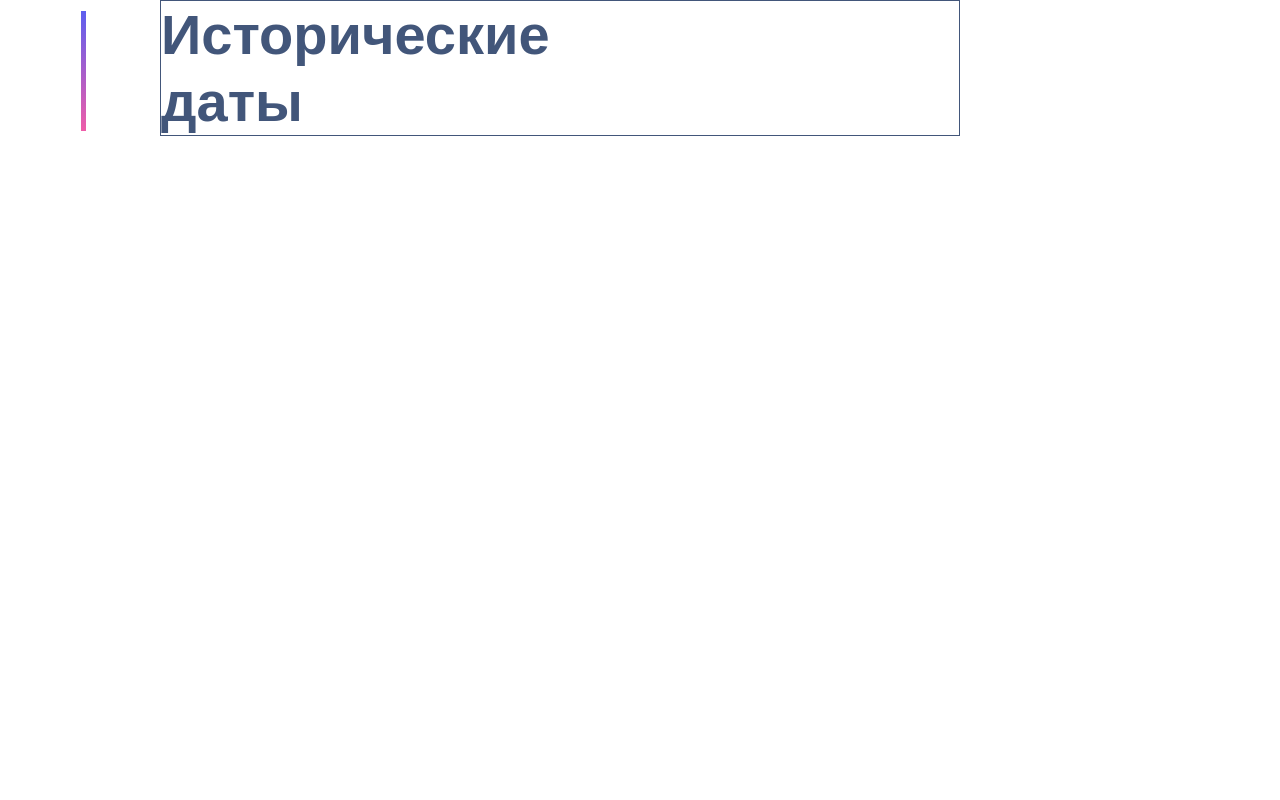
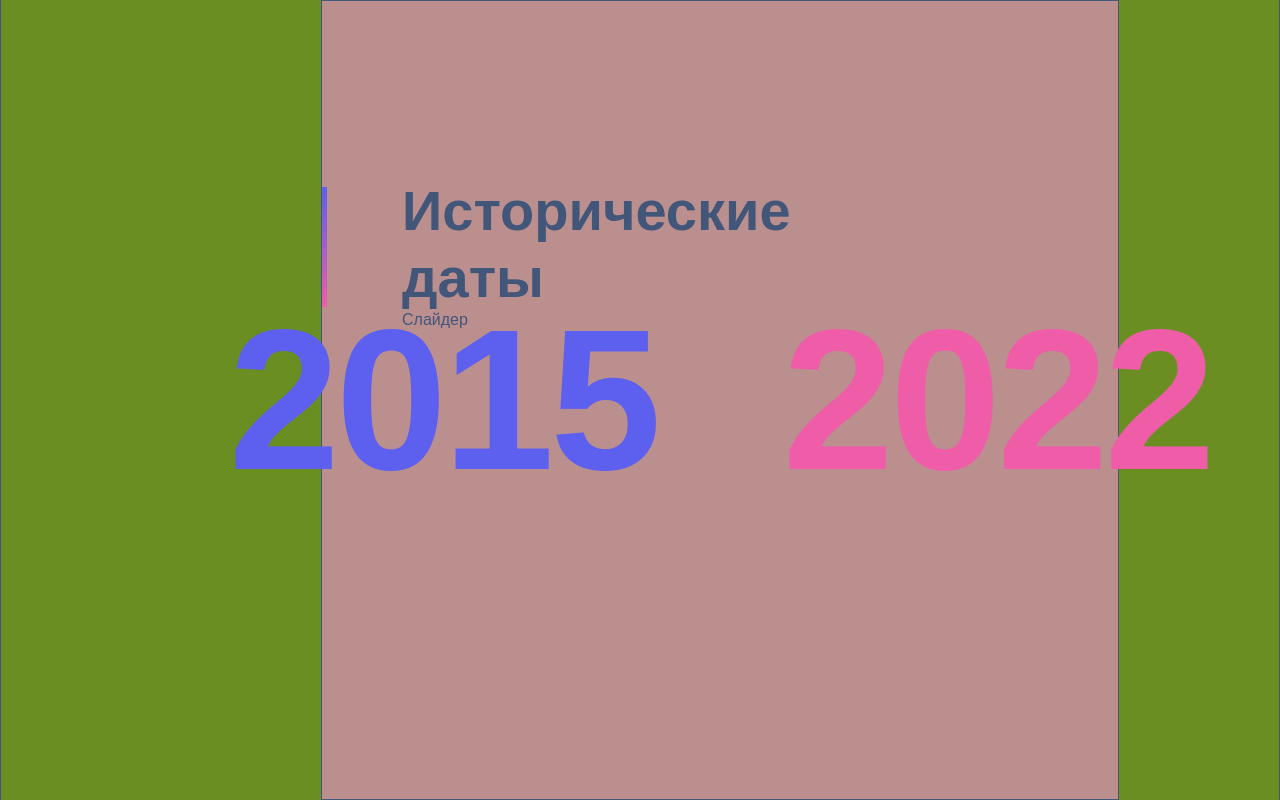
Before and after one commit to LenaRybinskova/History_slider, a React app: page / in a window 1280 px wide. Built offline with nearby package versions, Linux system fonts and the light colour scheme.

Commit message:
layout TimePeriod component

```diff
--- a/src/App.tsx
+++ b/src/App.tsx
@@ -1,14 +1,15 @@
 import React from 'react';
 import {HistoricalDates} from './features/HistoricalDates';
 import GlobalStyle from './app/globalStyles';
+import {Container} from './features/HistoricalDateStyles';
 
 
-const App: React.FC = () => {
+const App= () => {
     return (
-        <>
+        <Container>
             <GlobalStyle/>
             <HistoricalDates/>
-        </>
+        </Container>
     )
 };
 
--- a/src/app/globalStyles.ts
+++ b/src/app/globalStyles.ts
@@ -30,6 +30,19 @@ const GlobalStyle = createGlobalStyle`
         --second-family: "Bebas Neue", sans-serif;
     }
 
+
+
+    body {
+ /*       max-width: 1920px;
+        height: 1080px;*/
+/*        margin: 0 auto;*/
+        /*      width: 100%;*/
+        background-color:olivedrab;
+        //margin-inline:160px 320px;
+/*        margin: 177px 160px 105px  320px;*/
+        border-inline: 1px solid ${colors.text};
+    }
+
     * {
         box-sizing: border-box;
         margin: 0;
@@ -37,15 +50,6 @@ const GlobalStyle = createGlobalStyle`
         font-family: ${fonts.primary};
         color: ${colors.text};
     }
-
-    body {
-        max-width: 1920px;
-        height: 100%;
-        margin: 0 auto;
-        /*      width: 100%;*/
-        background-color: ${colors.background};
-        padding-inline:160px 320px;
-    }
 `;
 
 export default GlobalStyle;
--- a/src/features/HistoricalDateStyles.ts
+++ b/src/features/HistoricalDateStyles.ts
@@ -3,23 +3,19 @@ import {colors} from '../app/stylesVar';
 
 
 export const Container = styled.div`
-    width: 100%;
-    max-width: 1442px;
-    height: 100%;
-    margin-right: auto;
-    margin-left: auto;
+    display: flex;
+    flex-direction: column;
+    height: 100vh;
+    margin-inline: 320px 160px;
     border: 1px solid ${colors.text};
-    /*
-    padding: 0 50px;
-    */
-
-    @media screen and (max-width: 320px) {
-        padding: 0 30px;
-    }
+    padding-block: 176px 105px;
+    padding-left:80px ;
+    position: relative;
+    background-color: rosybrown;
 `;
 
 export const Title = styled.h1`
-    display: block;
+
     font-weight: 700;
     font-size: 56px;
     line-height: 120%;
--- a/src/features/HistoricalDates.tsx
+++ b/src/features/HistoricalDates.tsx
@@ -1,11 +1,14 @@
 import {Container, Title} from './HistoricalDateStyles';
+import {TimePeriod} from './TimePeriod/TimePeriod';
 
-Title.displayName = 'HistoricalDatesTitle'
 
 export const HistoricalDates = () => {
     return (
-        <Container>
+        <>
             <Title>Исторические даты</Title>
-        </Container>
+            <TimePeriod/>
+            <div>Слайдер</div>
+        </>
+
     )
 }
--- /dev/null
+++ b/src/features/TimePeriod/TimePeriod.tsx
@@ -0,0 +1,36 @@
+import styled from 'styled-components';
+import {colors} from '../../app/stylesVar';
+
+export const TimePeriodContainer = styled.div`
+    display: flex;
+    flex-direction: row;
+    gap: 125px;
+    position: absolute;
+    top: 50%;
+    left: 50%;
+    transform: translate(-50%, -50%);
+    z-index: 100;
+`;
+
+export const Date = styled.div<{ $secondary?: boolean }>`
+    font-weight: 700;
+    font-size: 200px;
+    line-height: 80%;
+    letter-spacing: -0.02em;
+    text-align: center;
+    color: ${props => props.$secondary ? colors.secondary : colors.primary};
+`;
+
+
+export const TimePeriod = () => {
+    return (
+        <TimePeriodContainer>
+            <Date>
+                2015
+            </Date>
+            <Date $secondary>
+                2022
+            </Date>
+        </TimePeriodContainer>
+    )
+}
```
